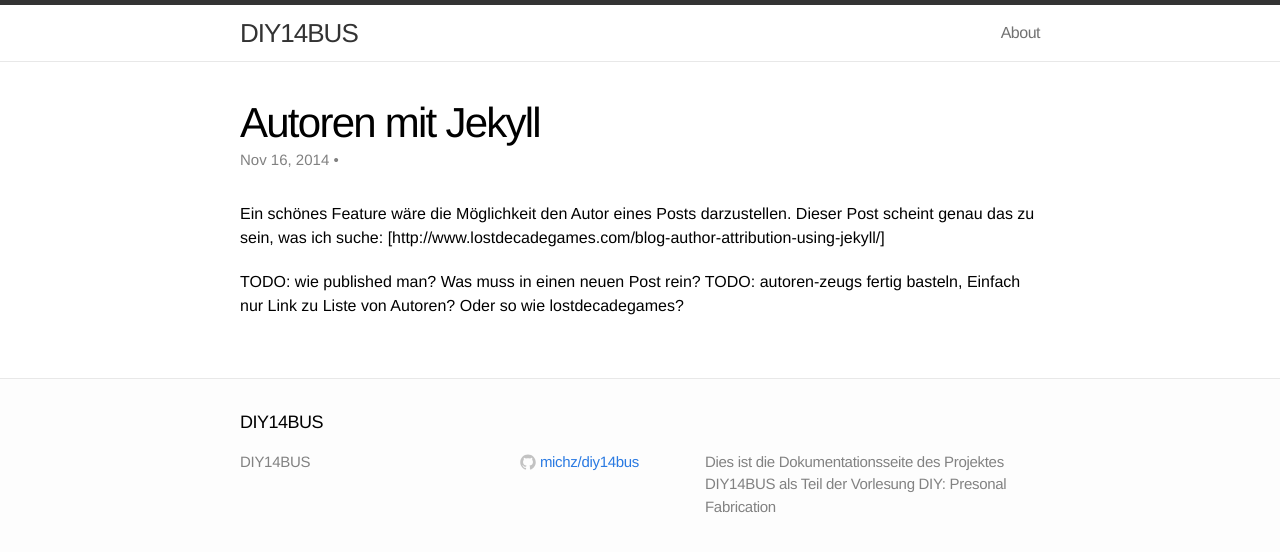
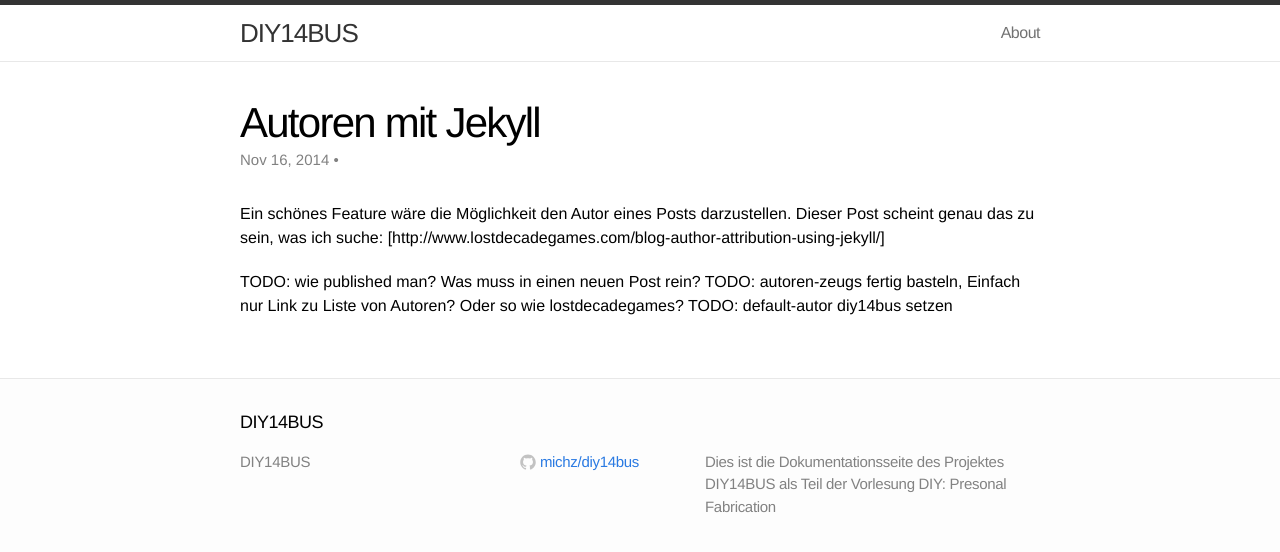
Before and after one commit to michz/diy14bus, a Jekyll site: the page built from _posts/2014-11-16-autoren-mit-jekyll.markdown, in a window 1280 px wide. Shown: the top 552 px of the page. Built offline with Jekyll 4.4.1, drawn with Linux system fonts in a browser that asks for light colours.

Commit message:
es fehlt noch der default autor

```diff
--- a/_posts/2014-11-16-autoren-mit-jekyll.markdown
+++ b/_posts/2014-11-16-autoren-mit-jekyll.markdown
@@ -12,3 +12,4 @@ Dieser Post scheint genau das zu sein, was ich suche: [http://www.lostdecadegame
 
 TODO: wie published man? Was muss in einen neuen Post rein?
 TODO: autoren-zeugs fertig basteln, Einfach nur Link zu Liste von Autoren? Oder so wie lostdecadegames?
+TODO: default-autor diy14bus setzen
```
